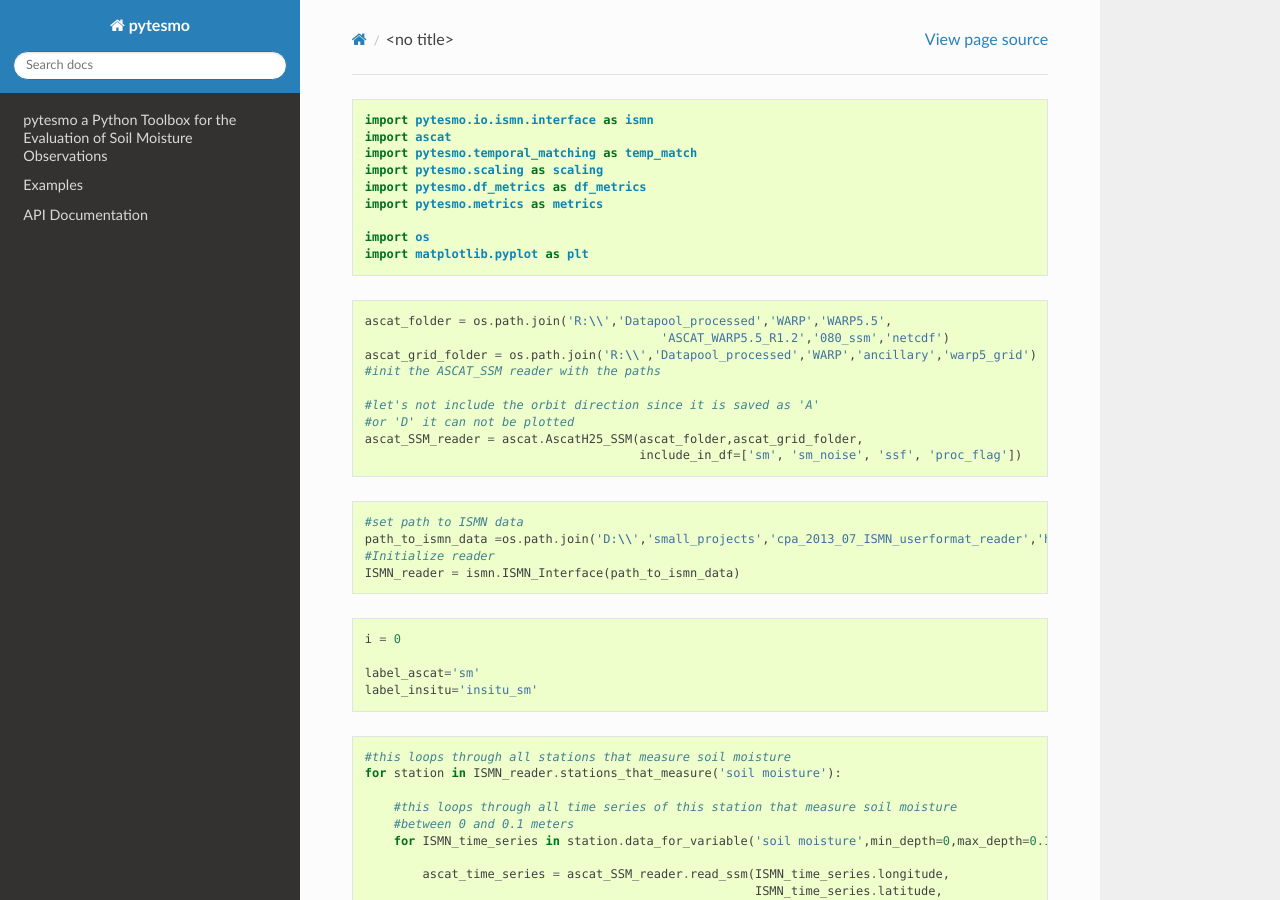
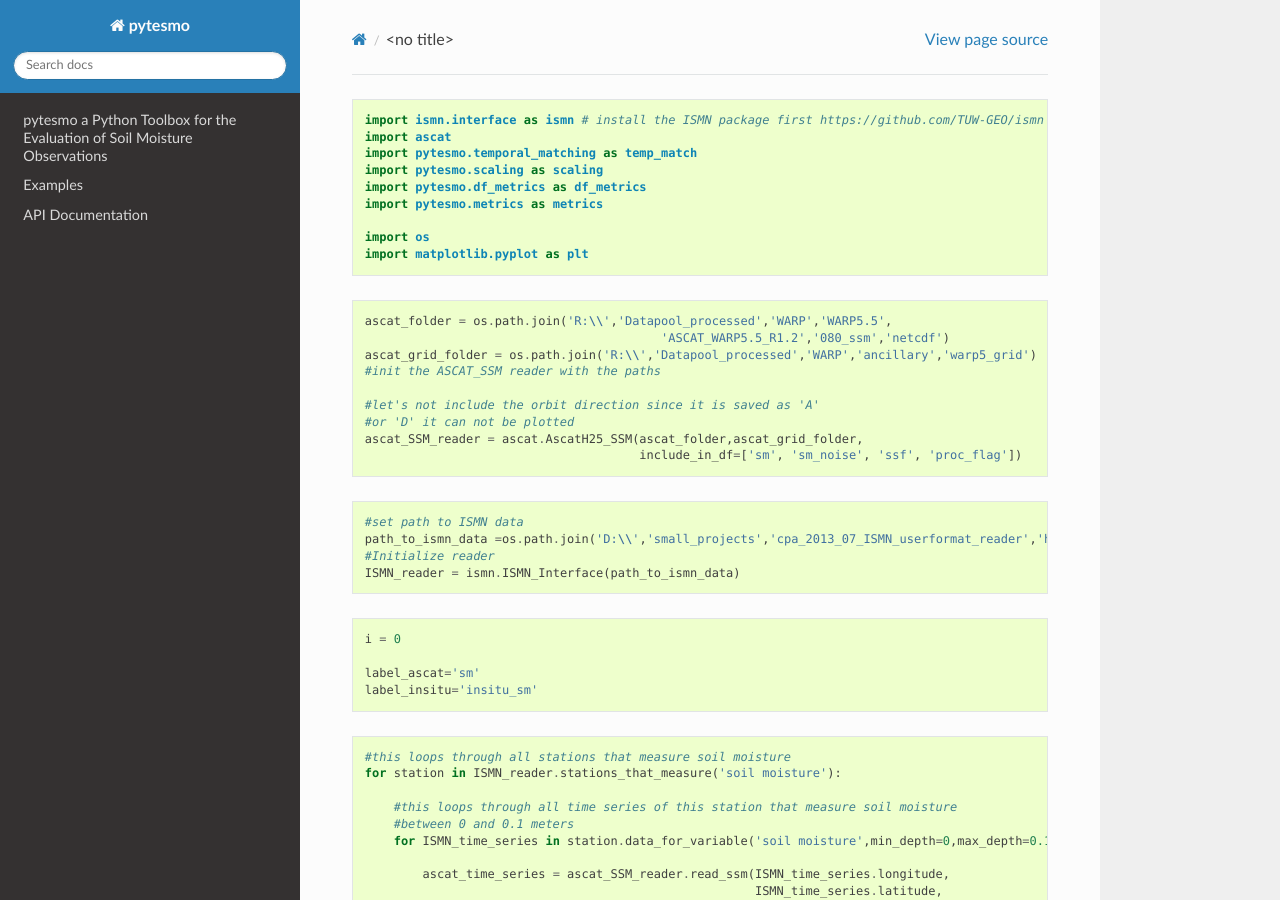
Before and after one commit to TUW-GEO/pytesmo, a Sphinx documentation site: the page built from docs/compare_ASCAT_ISMN.rst, in a window 1280 px wide and 900 px high. Built offline with Sphinx 7.4.7 and the Read the Docs theme 2.0.0, drawn with Linux system fonts in a browser that asks for light colours; the version number could not be read and is left out.

Commit message:
Change ISMN import

```diff
--- a/docs/compare_ASCAT_ISMN.rst
+++ b/docs/compare_ASCAT_ISMN.rst
@@ -1,7 +1,7 @@
 
 .. code:: python
 
-    import pytesmo.io.ismn.interface as ismn
+    import ismn.interface as ismn # install the ISMN package first https://github.com/TUW-GEO/ismn
     import ascat
     import pytesmo.temporal_matching as temp_match
     import pytesmo.scaling as scaling
```
